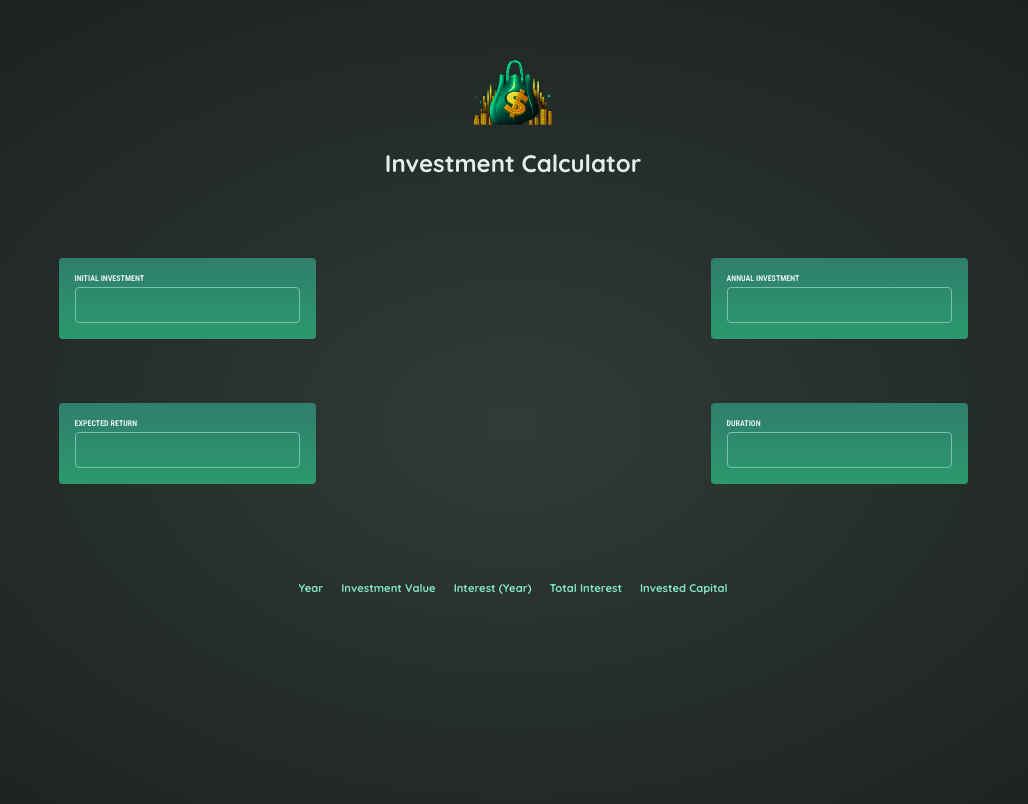
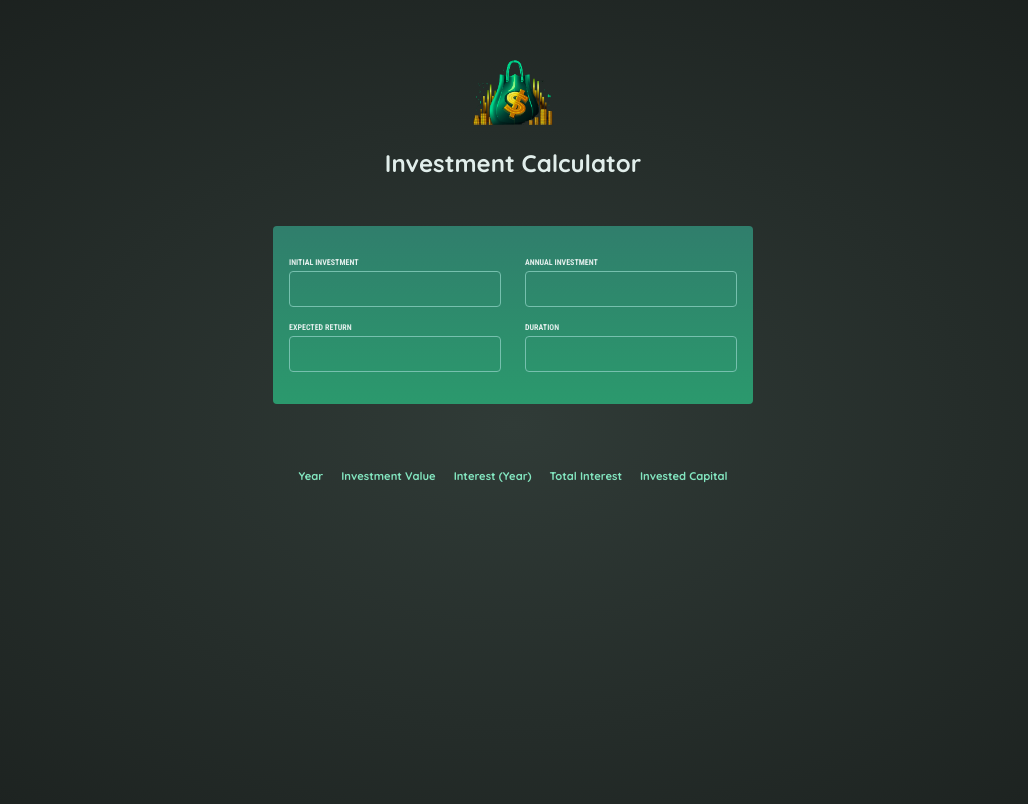
Before and after one commit to Alexandros-Eu/react-investment-calculator, a React (Vite) app: page / in a window 1280 px wide. Shown: the top 804 px of the page, without its empty margins (127-1155 px from the left). Built offline with nearby package versions, Linux system fonts and the light colour scheme.

Commit message:
Made CSS/class/id changes

```diff
--- a/src/App.jsx
+++ b/src/App.jsx
@@ -47,13 +47,15 @@ function App() {
   return (
     <div>
         <Header/>
-        <div className="input-group">
-          <Input label="INITIAL INVESTMENT" onInput={handleChange} value={inputData.initialInvestment}/>
-          <Input label="ANNUAL INVESTMENT" onInput={handleChange} value={inputData.annualInvestment}/>
-        </div>
-        <div className="input-group">
-          <Input label="EXPECTED RETURN" onInput={handleChange} value={inputData.expectedReturn}/>
-          <Input label="DURATION" onInput={handleChange} value={inputData.duration}/>
+        <div id="user-input">
+          <p className="input-group">
+            <Input label="INITIAL INVESTMENT" onInput={handleChange} value={inputData.initialInvestment}/>
+            <Input label="ANNUAL INVESTMENT" onInput={handleChange} value={inputData.annualInvestment}/>
+          </p>
+          <p className="input-group">
+            <Input label="EXPECTED RETURN" onInput={handleChange} value={inputData.expectedReturn}/>
+            <Input label="DURATION" onInput={handleChange} value={inputData.duration}/>
+          </p>
         </div>
         <Results annualData={calculateInvestmentResults(inputData)}/>
     </div>
--- a/src/components/Input.jsx
+++ b/src/components/Input.jsx
@@ -1,7 +1,7 @@
 export default function Input({label, onInput, value})
 {
     return (
-        <div id="user-input">
+        <div>
             <label htmlFor={label}>{label}</label>
             <input type="number" name={label} id={label} onChange={onInput} value={value} required/>
         </div>
--- a/src/components/Results.jsx
+++ b/src/components/Results.jsx
@@ -6,7 +6,7 @@ export default function Results({annualData})
 
     return (
         <table id="result">
-            <thead>
+            <thead className="center">
                 <tr>
                     <th>Year</th>
                     <th>Investment Value</th>
```
